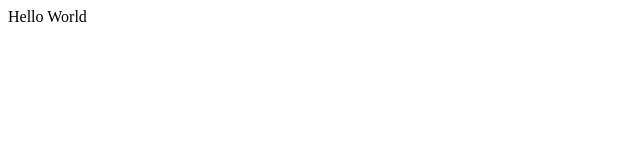
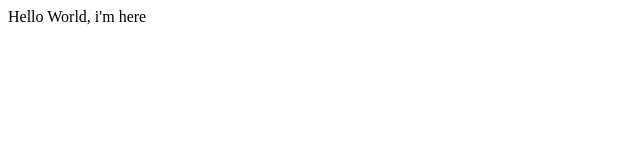
Before and after one commit to Chntt93/myproject, a plain HTML site: page index.html in a window 1280 px wide. Shown: the full height of the page, 0-640 px from the left. Drawn offline with Linux system fonts and the light colour scheme.

Commit message:
Update index.html

```diff
--- a/index.html
+++ b/index.html
@@ -6,5 +6,5 @@
         <title>Document</title>
       <script type="module" crossorigin src="./assets/index-DAFUM8f9.js"></script>
     </head>
-    <body> Hello World</body>
+    <body> Hello World, i'm here</body>
 </html>
```
